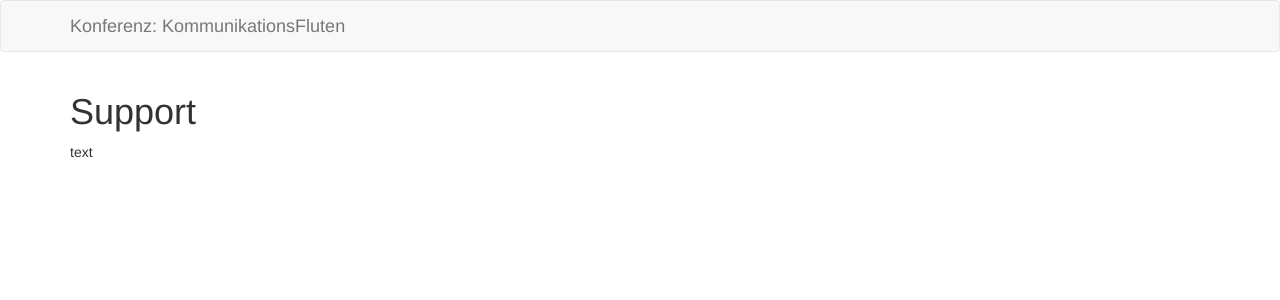
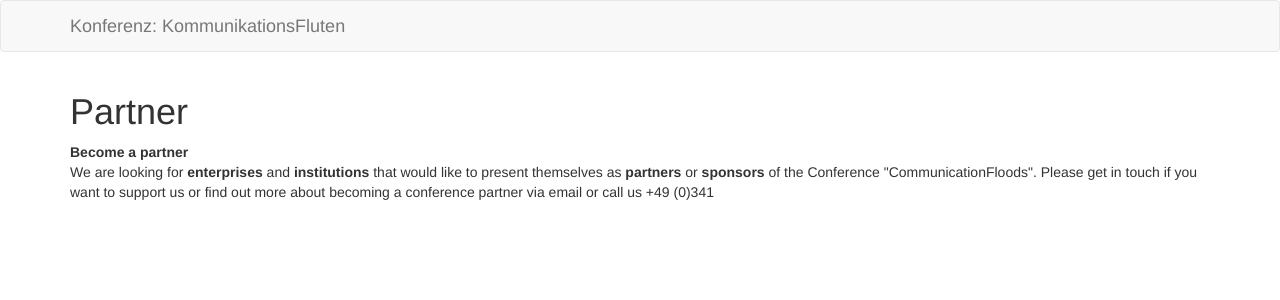
Before and after one commit to susedev/test, a Jekyll site: the page built from support.html, in a window 1280 px wide. Shown: the top 300 px of the page. Built offline with Jekyll 4.4.1, drawn with Linux system fonts in a browser that asks for light colours.

Commit message:
Edit from JekyllCMS

```diff
--- a/support.html
+++ b/support.html
@@ -1,4 +1,5 @@
 ---
-title: Support
+title: Partner
 ---
-<p>text</p>
+<p><strong>Become a partner</strong><br />
+We are looking for <strong>enterprises</strong> and <strong>institutions</strong> that would like to present themselves as <strong>partners</strong> or <strong>sponsors</strong> of the Conference &quot;CommunicationFloods&quot;. Please get in touch if you want to support us or find out more about becoming a conference partner via email or call us +49 (0)341</p>
```
